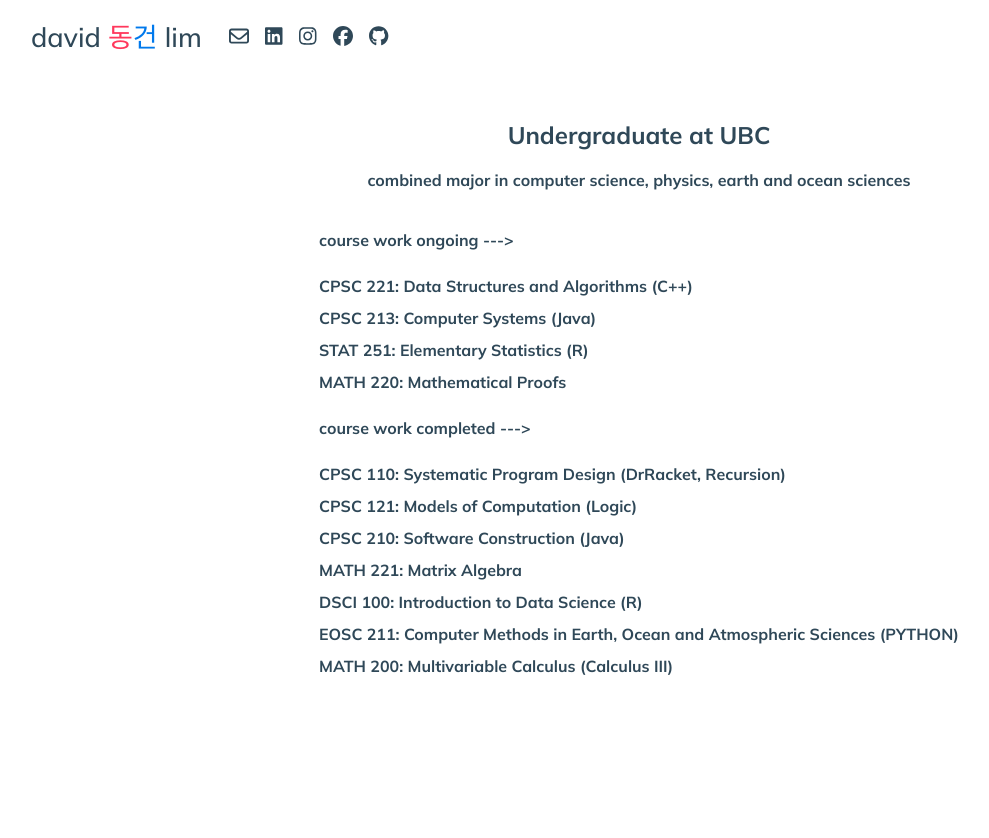
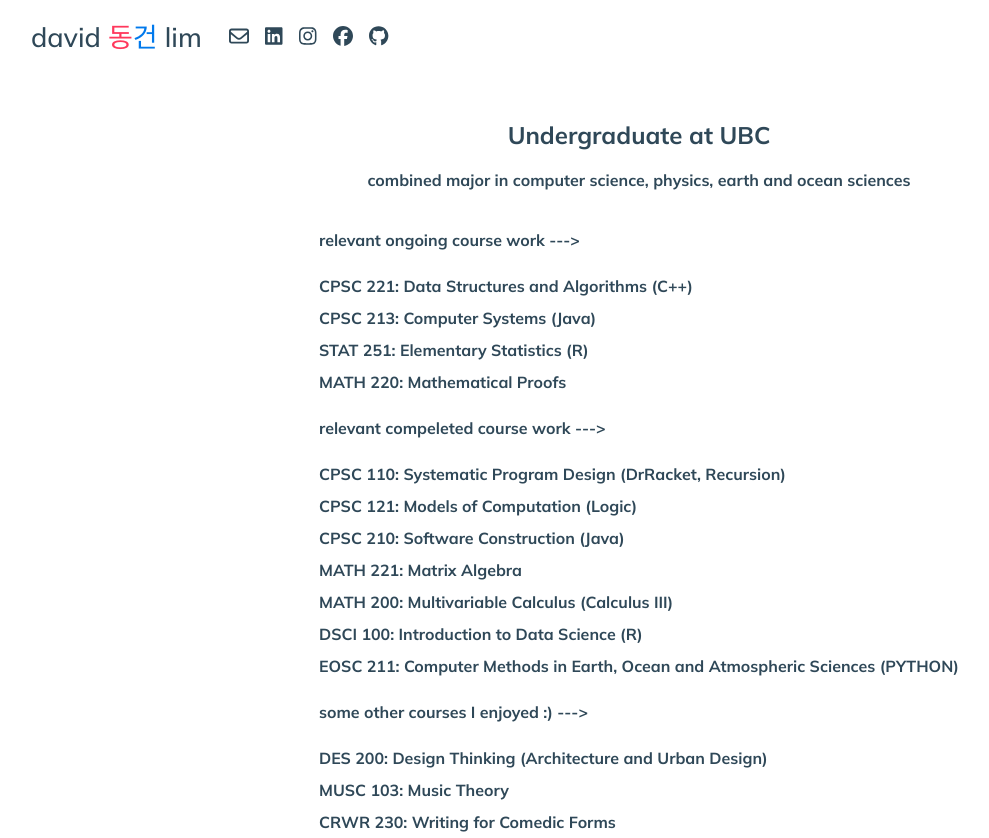
Before and after one commit to dvidEast/portfolio-v4, a React (Vite) app: page /school in a window 1280 px wide. Shown: the whole page, without its empty margins (1-990 px from the left). Before the commit the page ends 800 px from the top, so only its background shows below. Built offline with nearby package versions, Linux system fonts and the light colour scheme.

Commit message:
Update School.jsx

```diff
--- a/src/pages/School.jsx
+++ b/src/pages/School.jsx
@@ -35,7 +35,7 @@ function School(){
                 <br></br>
                 <br></br>
                 <div className='bottom'>
-                    <p>course work ongoing ---></p>
+                    <p>relevant ongoing course work ---></p>
                     <br></br>
                     <ul>
                         <li>CPSC 221: Data Structures and Algorithms (C++)</li>
@@ -44,18 +44,25 @@ function School(){
                         <li>MATH 220: Mathematical Proofs</li>
                     </ul>
                     <br></br>
-                    <p>course work completed ---></p>
+                    <p>relevant compeleted course work ---></p>
                     <br></br>
                     <ul>
                         <li>CPSC 110: Systematic Program Design (DrRacket, Recursion)</li>
                         <li>CPSC 121: Models of Computation (Logic)</li>
                         <li>CPSC 210: Software Construction (Java)</li>
                         <li>MATH 221: Matrix Algebra</li>
+                        <li>MATH 200: Multivariable Calculus (Calculus III) </li>
                         <li>DSCI 100: Introduction to Data Science (R)</li>
                         <li>EOSC 211: Computer Methods in Earth, Ocean and Atmospheric Sciences (PYTHON) </li>
-                        <li>MATH 200: Multivariable Calculus (Calculus III) </li>
                     </ul>
                     <br></br>
+                    <p>some other courses I enjoyed :) ---></p>
+                    <br></br>
+                    <ul>
+                        <li>DES 200: Design Thinking (Architecture and Urban Design)</li>
+                        <li>MUSC 103: Music Theory</li>
+                        <li>CRWR 230: Writing for Comedic Forms</li>
+                    </ul>
                 </div>
             </div>
         </>
```
